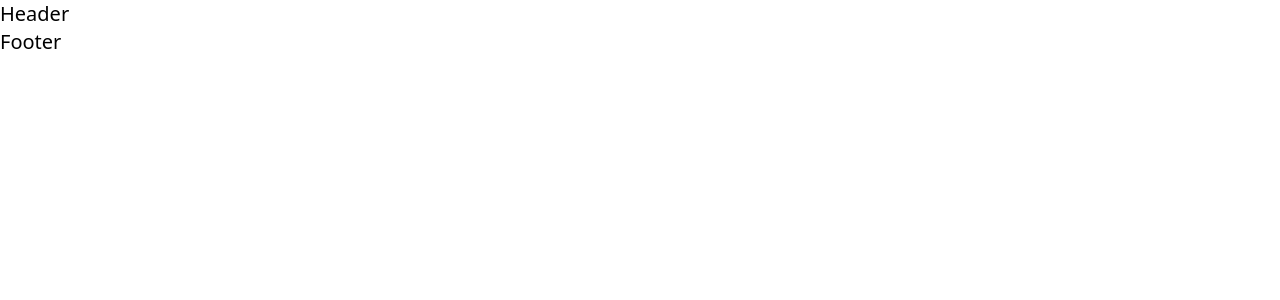
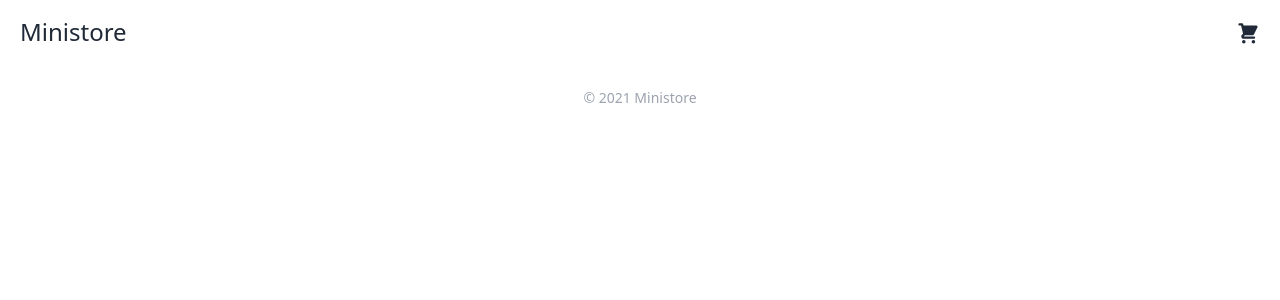
Before and after one commit to ycruzb/ministore, a Next.js app: page / in a window 1280 px wide. Shown: the top 300 px of the page. Built offline with nearby package versions, Linux system fonts and the light colour scheme; no server answers.

Commit message:
add: adding heroicons module, adding base structure to the header and footer, styling header and footer

```diff
--- a/components/footer.tsx
+++ b/components/footer.tsx
@@ -1,5 +1,7 @@
 const Footer = () => {
-	return <footer className="text-xl">Footer</footer>
+	return <footer className="w-full text-center ">
+		<p className="text-sm text-gray-400 px-5 py-6">&copy; 2021 Ministore</p>
+	</footer>
 }
 
 export default Footer
--- a/components/header.tsx
+++ b/components/header.tsx
@@ -1,5 +1,15 @@
+import Link from "next/link"
+import { ShoppingCartIcon } from "@heroicons/react/solid"
+
 const Header = () => {
-	return <header className="text-xl">Header</header>
+	return <header className="w-full px-5 py-4 flex justify-between">
+		<div className="">
+			<Link href="/"><a className="text-gray-800 text-2xl block">Ministore</a></Link>
+		</div>
+		<div>
+			<ShoppingCartIcon className="text-gray-800 w-6 h-6 mt-[6px]" />
+		</div>
+	</header>
 }
 
 export default Header
--- a/package.json
+++ b/package.json
@@ -9,6 +9,7 @@
     "lint": "next lint"
   },
   "dependencies": {
+    "@heroicons/react": "^1.0.5",
     "@reduxjs/toolkit": "^1.6.2",
     "next": "11.1.0",
     "react": "17.0.2",
```
Also changed, not shown: 1 other file (tests, documents, lock files or other folders).
